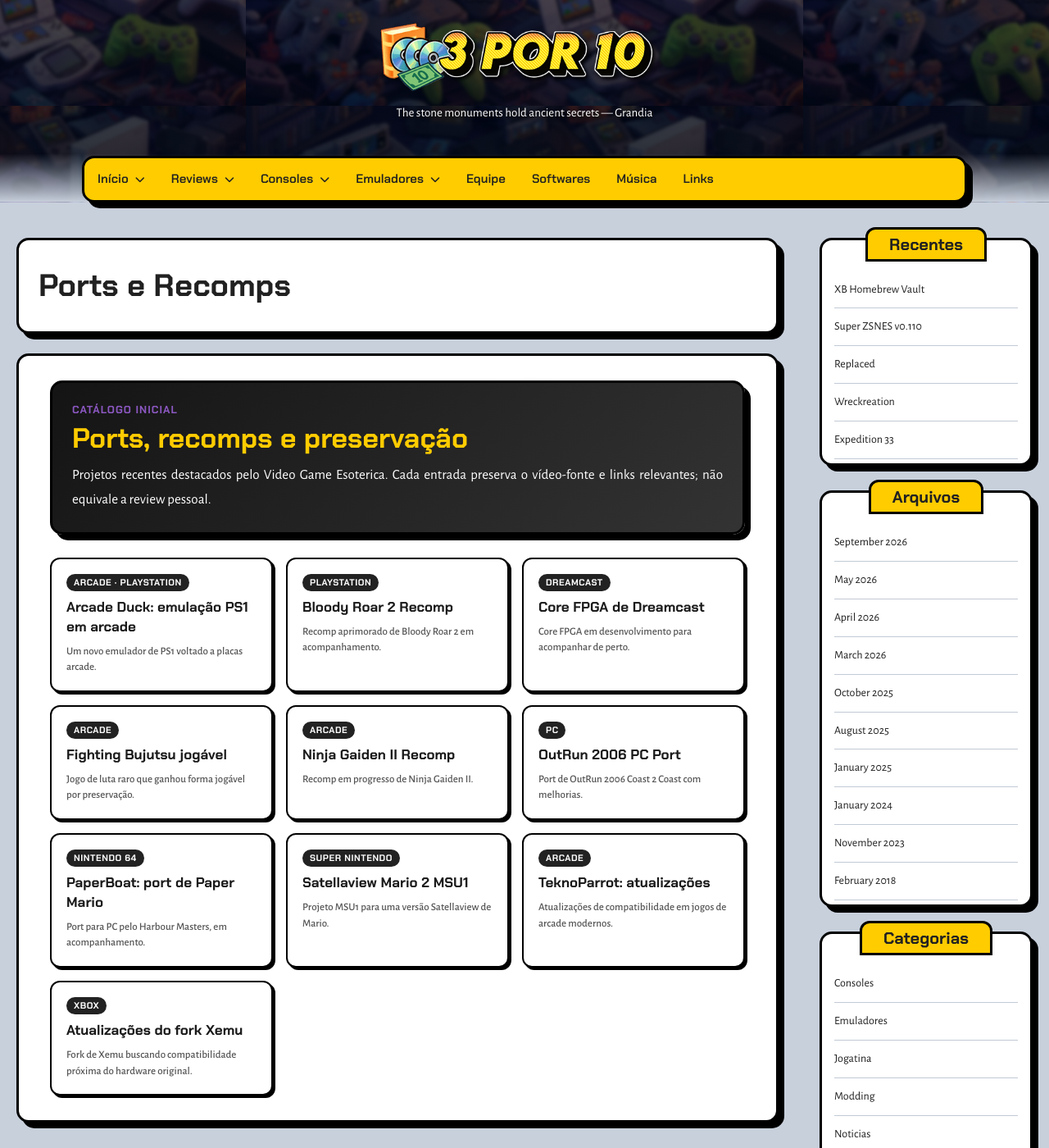
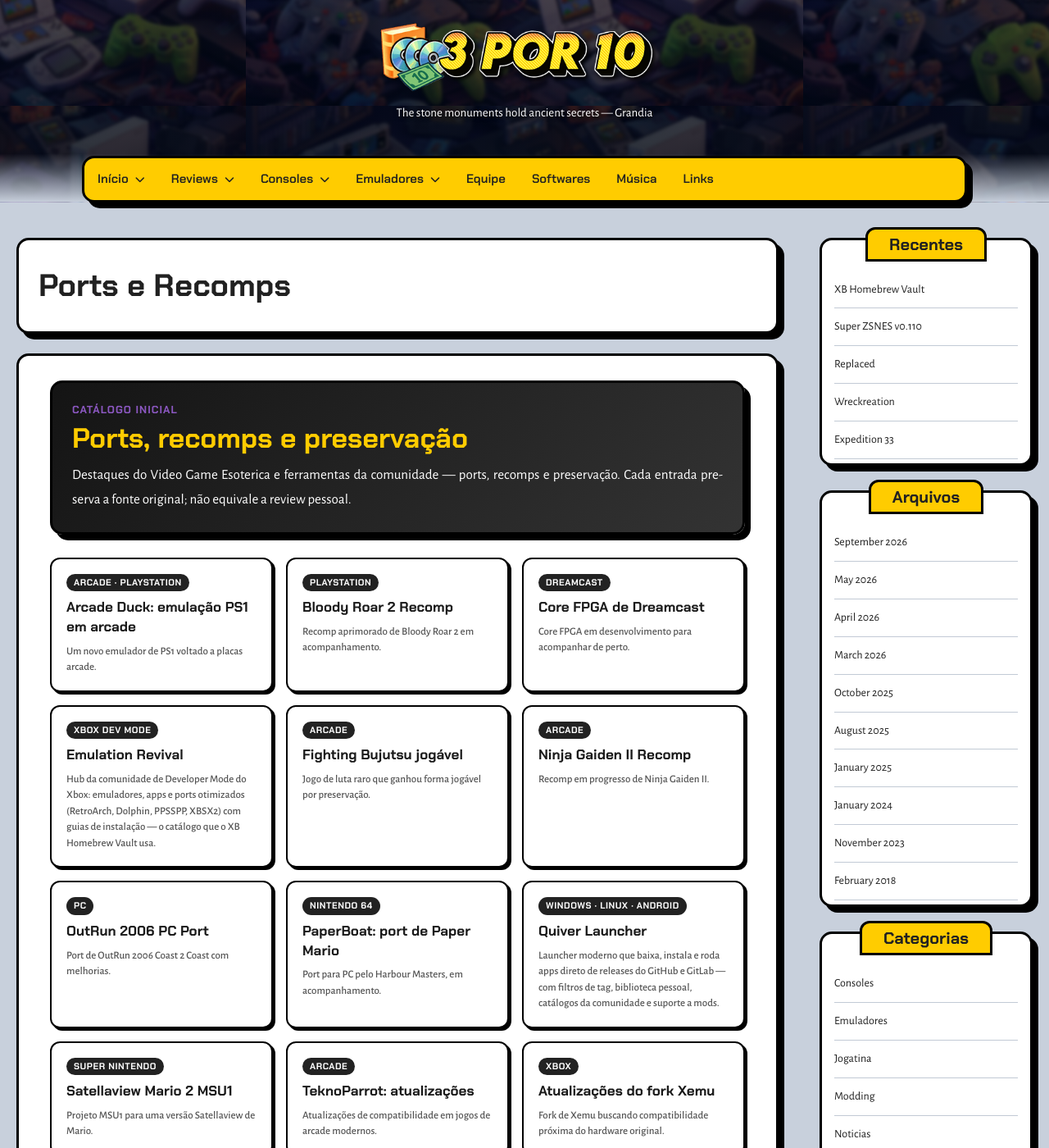
Before and after one commit to marcelofrau/trespordez, a Jekyll site: the page built from _pages/ports.md, in a window 1280 px wide and 1400 px high. Shown: the whole window at 82% size. Built offline with Jekyll 4.4.1, drawn with Linux system fonts in a browser that asks for light colours; comment, search, counter and statistics services are not loaded.

Commit message:
feat: quiver launcher and emulation revival on ports page; tolerant port layout

```diff
--- a/_layouts/port.html
+++ b/_layouts/port.html
@@ -1,8 +1,8 @@
 ---
 layout: page
 ---
-<section class="port-hero"><p class="eyebrow">{{ page.platform }}</p><h2>{{ page.title }}</h2><p>{{ page.summary }}</p><a href="{{ page.source_url }}" rel="external">Vídeo-fonte no Video Game Esoterica</a></section>
+<section class="port-hero"><p class="eyebrow">{{ page.platform }}</p><h2>{{ page.title }}</h2><p>{{ page.summary }}</p>{% if page.video_id %}<a href="{{ page.source_url }}" rel="external">Vídeo-fonte no Video Game Esoterica</a>{% elsif page.source_url %}<a href="{{ page.source_url }}" rel="external">Página do projeto</a>{% endif %}</section>
 
-<iframe src="https://www.youtube.com/embed/{{ page.video_id }}" title="{{ page.title }} no Video Game Esoterica" allow="accelerometer; autoplay; clipboard-write; encrypted-media; gyroscope; picture-in-picture" allowfullscreen></iframe>
+{% if page.video_id %}<iframe src="https://www.youtube.com/embed/{{ page.video_id }}" title="{{ page.title }} no Video Game Esoterica" allow="accelerometer; autoplay; clipboard-write; encrypted-media; gyroscope; picture-in-picture" allowfullscreen></iframe>{% endif %}
 
 <section class="emulator-draft-note"><h2>Catálogo inicial</h2><p>Projeto listado para acompanhamento. Verifique plataforma suportada, status de desenvolvimento, licença e fonte oficial antes de instalar.</p></section>
--- a/_pages/ports.md
+++ b/_pages/ports.md
@@ -3,7 +3,7 @@
 permalink: /emuladores/ports/
 ---
 
-<section class="software-hero"><p class="eyebrow">Catálogo inicial</p><h2>Ports, recomps e preservação</h2><p>Projetos recentes destacados pelo Video Game Esoterica. Cada entrada preserva o vídeo-fonte e links relevantes; não equivale a review pessoal.</p></section>
+<section class="software-hero"><p class="eyebrow">Catálogo inicial</p><h2>Ports, recomps e preservação</h2><p>Destaques do Video Game Esoterica e ferramentas da comunidade — ports, recomps e preservação. Cada entrada preserva a fonte original; não equivale a review pessoal.</p></section>
 
 <div class="ports-grid">
 {% assign ports = site.pages | where_exp: "item", "item.url contains '/emuladores/ports/'" %}
--- /dev/null
+++ b/_pages/ports/emulation-revival.md
@@ -0,0 +1,8 @@
+---
+layout: port
+title: "Emulation Revival"
+permalink: /emuladores/ports/emulation-revival/
+platform: "Xbox Dev Mode"
+summary: "Hub da comunidade de Developer Mode do Xbox: emuladores, apps e ports otimizados (RetroArch, Dolphin, PPSSPP, XBSX2) com guias de instalação — o catálogo que o XB Homebrew Vault usa."
+source_url: https://emulationrevival.github.io/
+---
--- /dev/null
+++ b/_pages/ports/quiver-launcher.md
@@ -0,0 +1,8 @@
+---
+layout: port
+title: "Quiver Launcher"
+permalink: /emuladores/ports/quiver-launcher/
+platform: "Windows · Linux · Android"
+summary: "Launcher moderno que baixa, instala e roda apps direto de releases do GitHub e GitLab — com filtros de tag, biblioteca pessoal, catálogos da comunidade e suporte a mods."
+source_url: https://github.com/tgeorgiadis/quiver-launcher
+---
```
